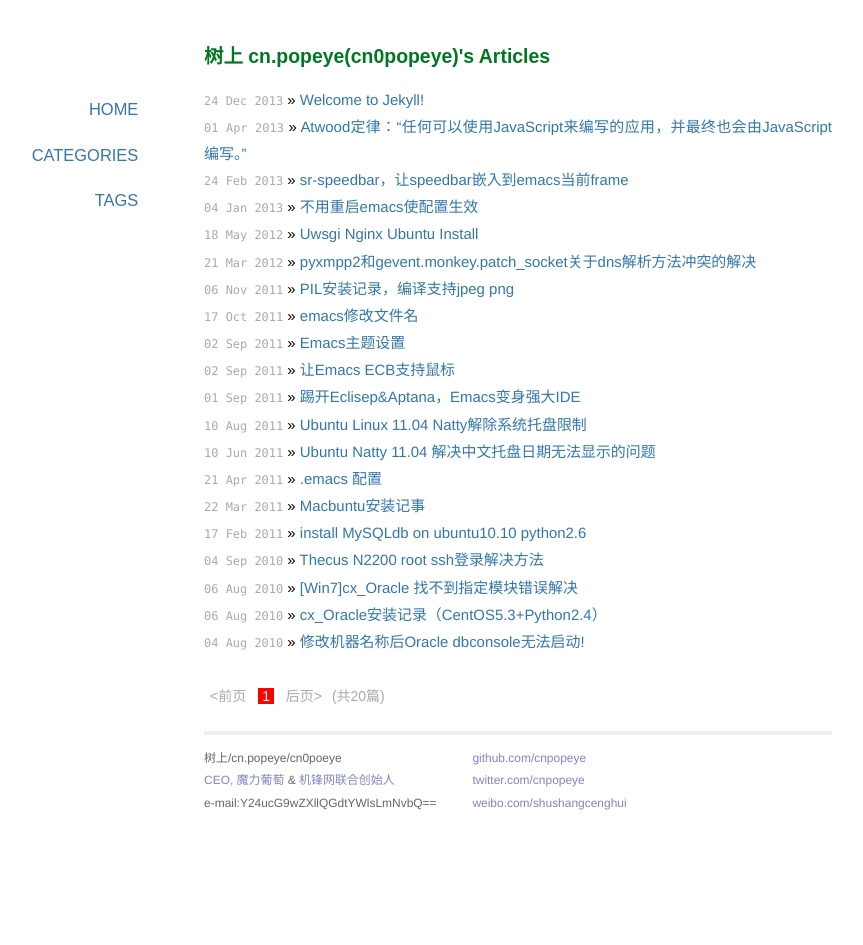
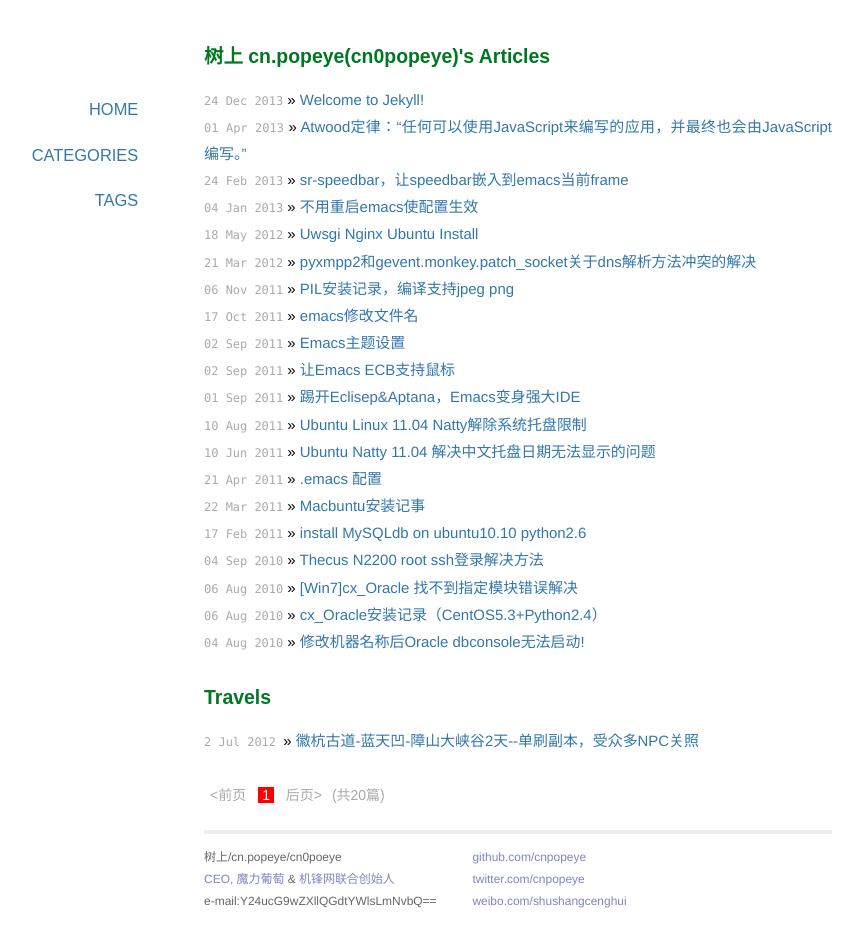
Before and after one commit to cnpopeye/cnpopeye.github.io, a Jekyll site: the page built from index.html, in a window 1280 px wide. Shown: the whole page, without its empty margins (122-985 px from the left). Built offline with Jekyll 4.4.1, drawn with Linux system fonts in a browser that asks for light colours; Markdown is read by kramdown in place of the engine named in the settings; the list of posts is cut into pages by our own code.

Commit message:
add:徽杭古道游记

```diff
--- a/index.html
+++ b/index.html
@@ -15,6 +15,15 @@ desc: 一些文章记录，涵盖技术和生活方面。
   </ul>
 
 </div>
+
+<div id="home">
+  <h1>Travels</h1>
+  <ul class="posts">
+      <li><span> 2 Jul 2012 </span> &raquo; <a href="http://bbs.8264.com/thread-1299697-1-1.html">徽杭古道-蓝天凹-障山大峡谷2天--单刷副本，受众多NPC关照</a></li>
+  </ul>
+
+</div>
+
 
 
 <div id="post-pagination" class="paginator">
```
